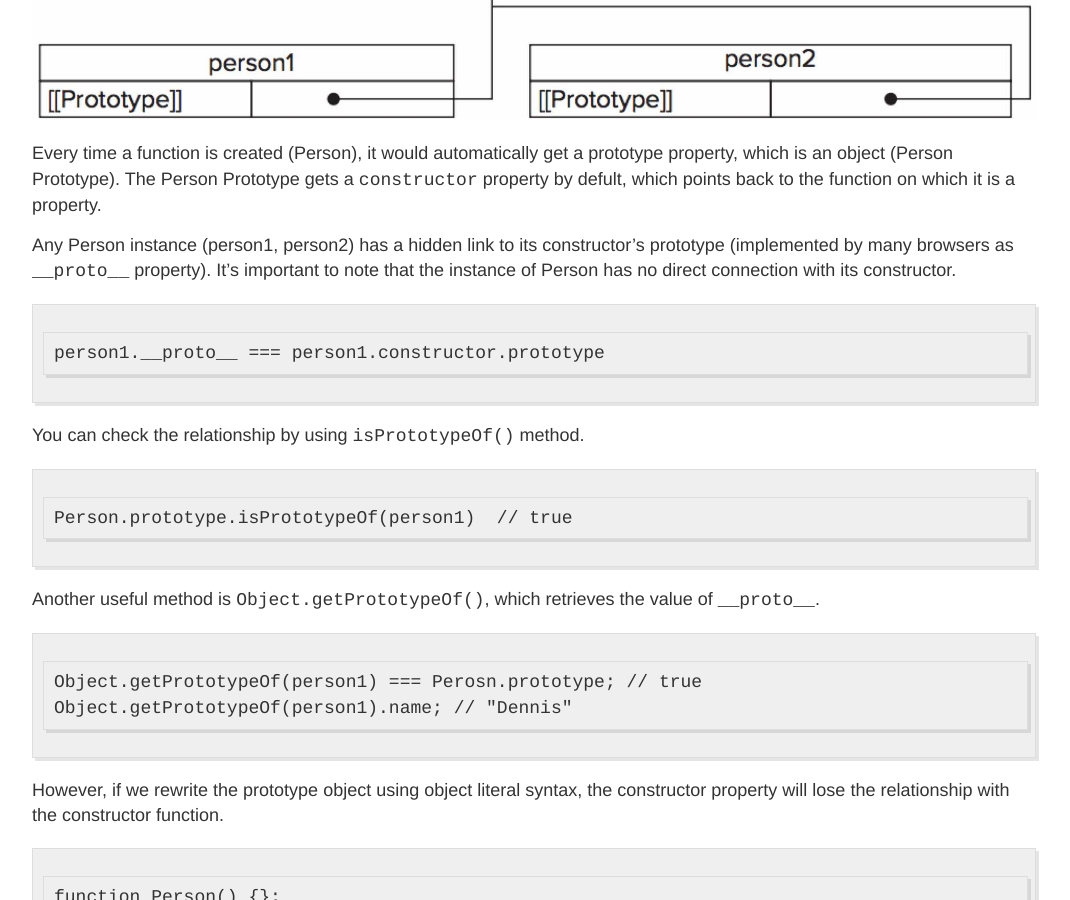
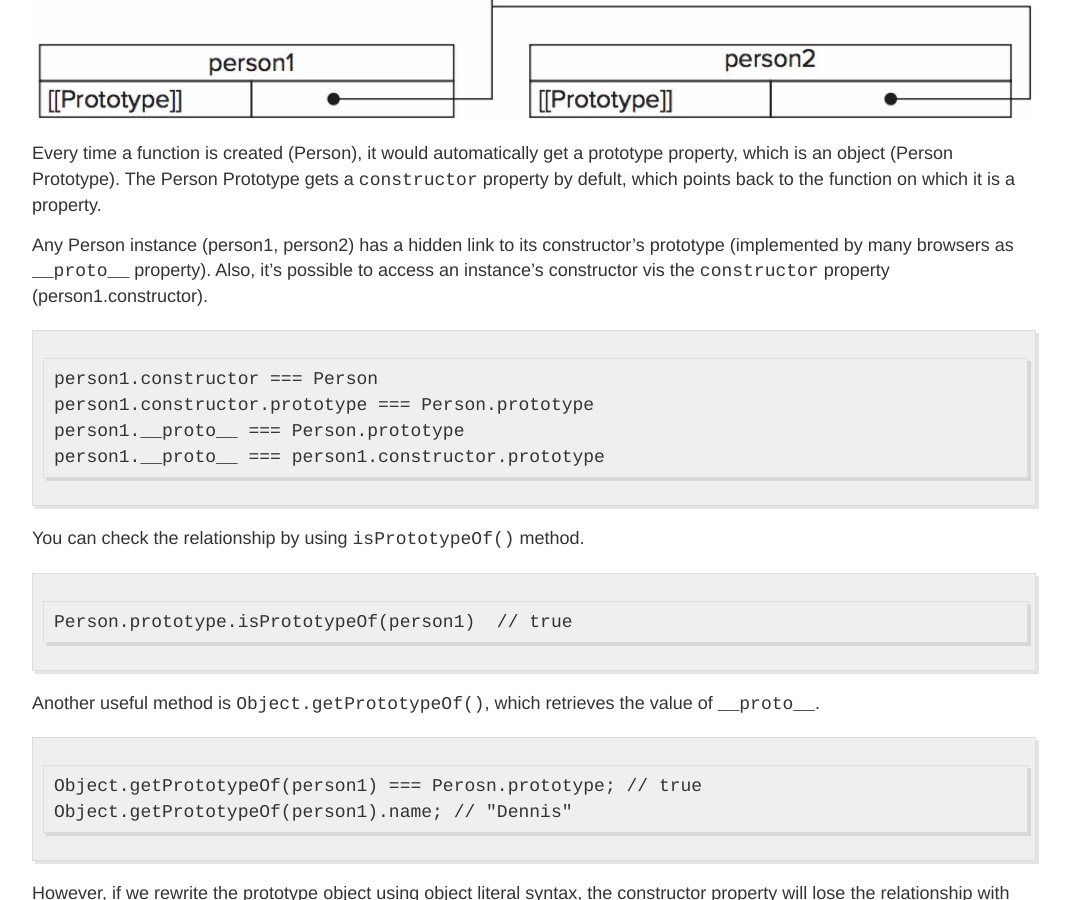
Before and after one commit to dennisXZX/dennisxzx.blog.github.io-deprecated, a Jekyll site: the page built from _posts/2017-4-27-How-Prototypes-Work.md, in a window 1280 px wide and 900 px high, scrolled down 1010 px. Shown: the whole window, without its empty margins (106-1176 px from the left). Built offline with Jekyll 4.4.1, drawn with Linux system fonts in a browser that asks for light colours; comment, search, counter and statistics services are not loaded.

Commit message:
Update 2017-4-27-How-Prototypes-Work.md

````diff
--- a/_posts/2017-4-27-How-Prototypes-Work.md
+++ b/_posts/2017-4-27-How-Prototypes-Work.md
@@ -26,9 +26,12 @@ var person2 = new Person();
 
 Every time a function is created (Person), it would automatically get a prototype property, which is an object (Person Prototype). The Person Prototype gets a `constructor` property by defult, which points back to the function on which it is a property.
 
-Any Person instance (person1, person2) has a hidden link to its constructor's prototype (implemented by many browsers as `__proto__` property). It's important to note that the instance of Person has no direct connection with its constructor.
+Any Person instance (person1, person2) has a hidden link to its constructor's prototype (implemented by many browsers as `__proto__` property). Also, it's possible to access an instance's constructor vis the `constructor` property (person1.constructor).
 
 ```
+person1.constructor === Person
+person1.constructor.prototype === Person.prototype
+person1.__proto__ === Person.prototype
 person1.__proto__ === person1.constructor.prototype
 ```
 
````
